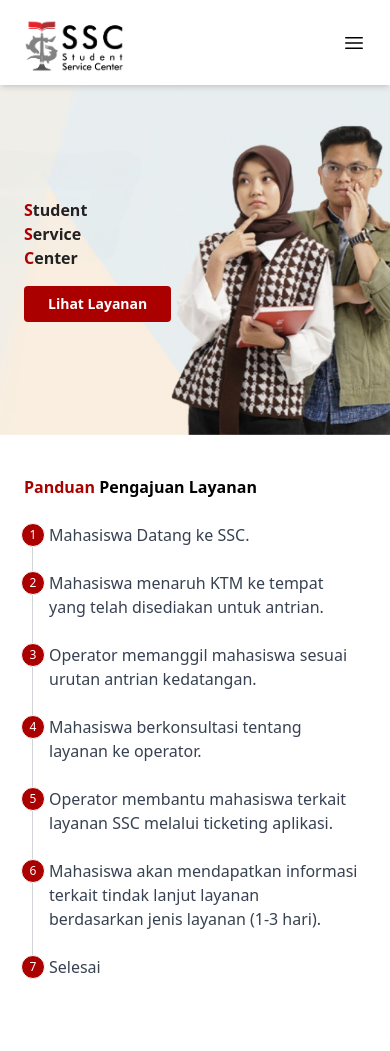
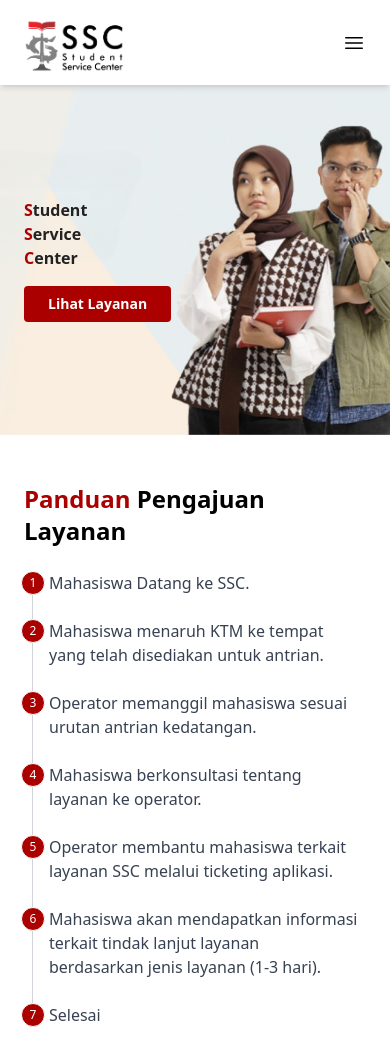
Before and after one commit to syarifmuhammad/ssc-ittelkom-by-syarif, a Vue app: page / in a window 390 px wide. Before the commit the page ends 1003 px from the top, so only its background shows below. Built offline with nearby package versions, Linux system fonts and the light colour scheme.

Commit message:
Design mobile-first Panduan Pengajuan Layanan

```diff
--- a/src/components/PanduanPengajuanLayanan.vue
+++ b/src/components/PanduanPengajuanLayanan.vue
@@ -1,6 +1,6 @@
 <template>
-    <div id="panduan-pengajuan-layanan" class="px-6 mt-10">
-        <h2 class="mb-6 font-bold"><span class="text-secondary">Panduan</span> Pengajuan Layanan</h2>
+    <div id="panduan-pengajuan-layanan" class="px-6 lg:px-40 mt-12">
+        <h1 class="mb-6 font-bold text-2xl"><span class="text-secondary">Panduan</span> Pengajuan Layanan</h1>
 
         <ol class="relative border-l border-gray-300 mx-2">
             <li class="mb-6 ml-4">
```
